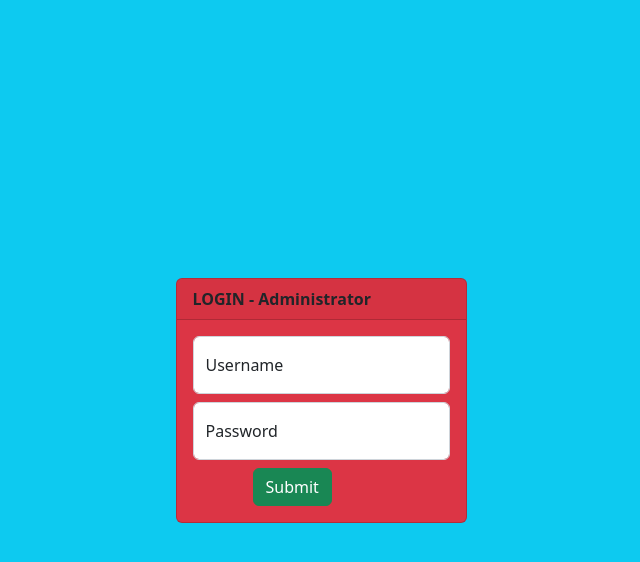
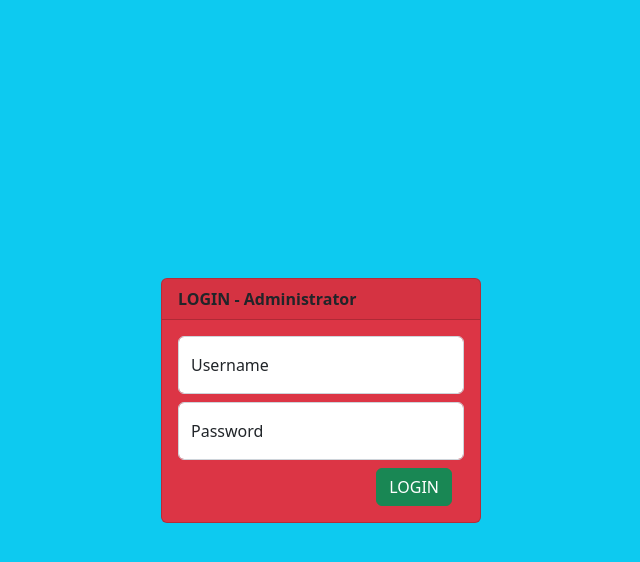
Before and after one commit to Birthday4z/IT-VEC_Comp-65, a PHP site: page /admin/admin.php in a window 1280 px wide. Shown: the top 562 px of the page, without its empty margins (319-959 px from the left). Run offline with PHP 8.4, Linux system fonts and the light colour scheme.

Commit message:
align login button

```diff
--- a/admin/admin.php
+++ b/admin/admin.php
@@ -19,7 +19,7 @@
 </head>
 
 <body class="vh-100 d-flex align-items-center justify-content-center bg-info">
-    <div class="containter-fluid">
+    <div class="containter-fluid w-25">
         <div class="card bg-danger">
             <div class="card-header fw-bold">
                 LOGIN - Administrator
@@ -34,8 +34,8 @@
                         <input type="password" class="form-control" id="password" placeholder="-">
                         <label>Password</label>
                     </div>
-                    <div class="container ms-5">
-                        <button type="submit" class="btn btn-success">Submit</button>
+                    <div class="container d-flex justify-content-end">
+                        <button type="submit" class="btn btn-success">LOGIN</button>
                     </div>
                 </form>
             </div>
```
